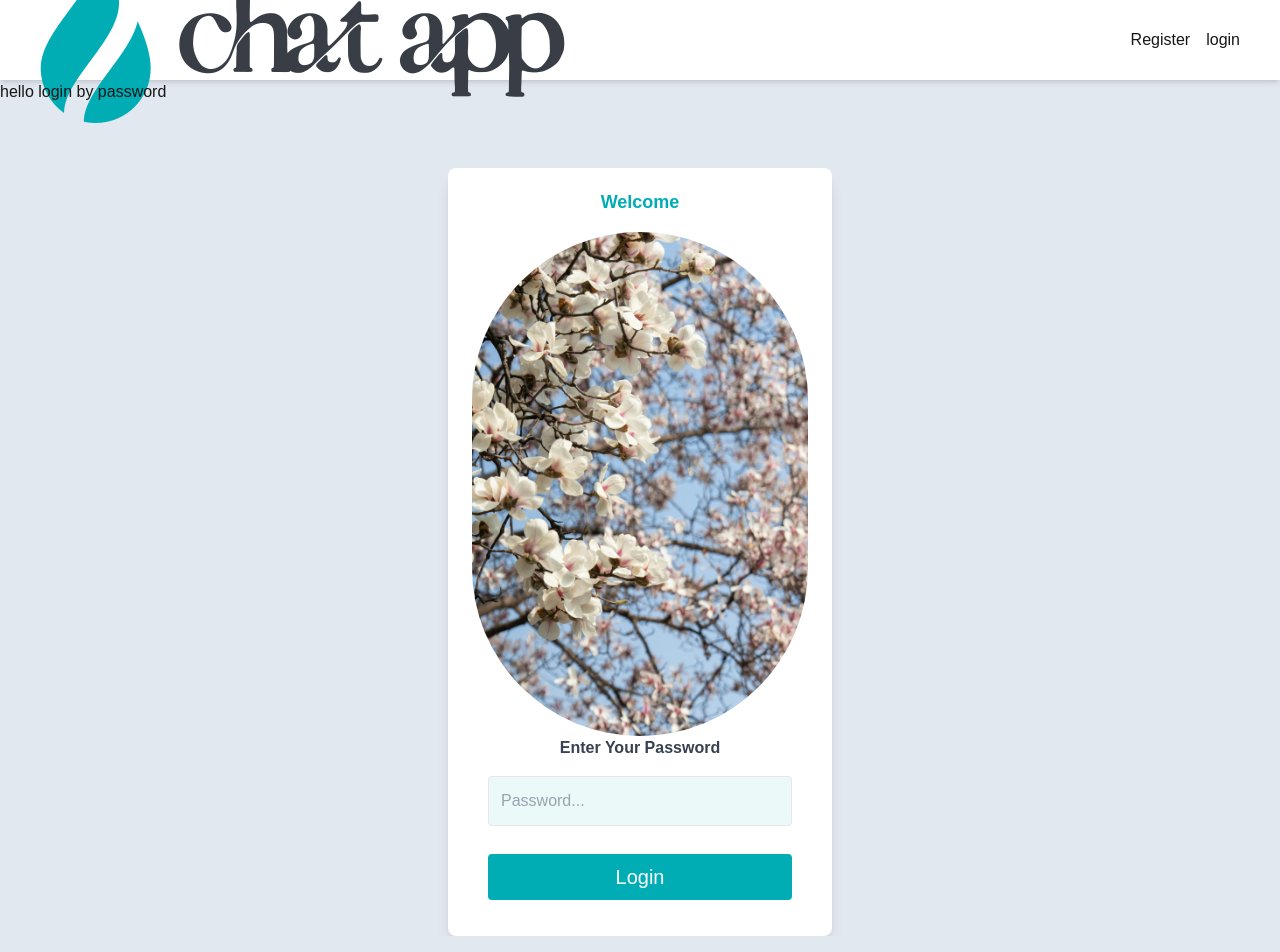
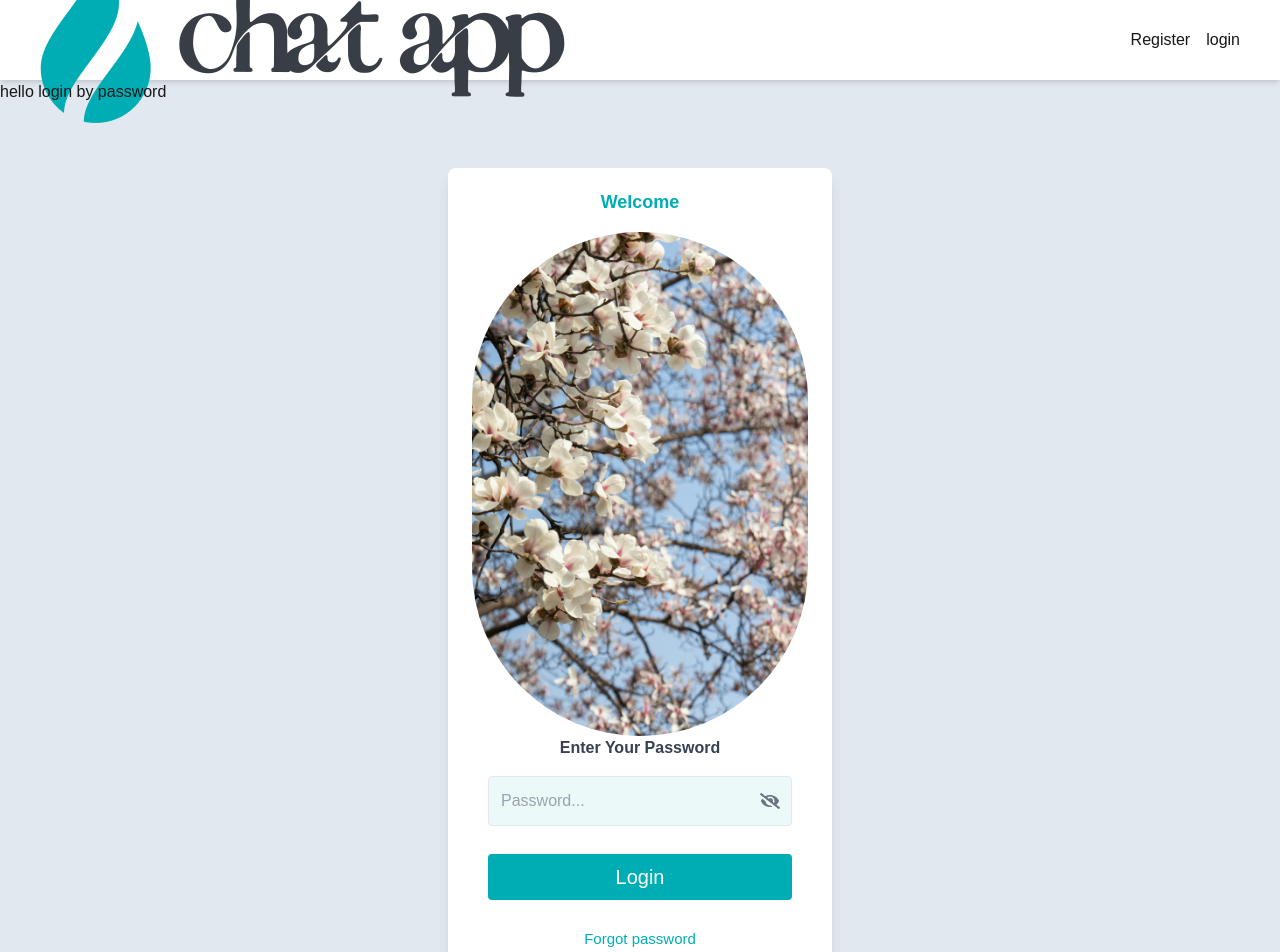
Before and after one commit to nevine1/chat-app-reduxt-tookit, a Next.js app in the folder client/: page /auth/password in a window 1280 px wide. Shown: the top 952 px of the page. Built offline with nearby package versions, Linux system fonts and the light colour scheme.

Commit message:
show password code done

```diff
--- /dev/null
+++ b/client/src/app/auth/resetPassword/page.js
@@ -0,0 +1,12 @@
+import React from 'react'
+import ResetPassword from '@/components/auth/ResetPassword'
+const page = () => {
+  return (
+    <div>
+        Hello reset passowrd
+        <ResetPassword/>
+    </div>
+  )
+}
+
+export default page
--- a/client/src/components/auth/LoginByPassword.js
+++ b/client/src/components/auth/LoginByPassword.js
@@ -3,11 +3,15 @@ import { useRouter } from "next/navigation";
 import toast from "react-hot-toast";
 import axios from "axios";
 import Image from "next/image";
+import { FaEye, FaEyeSlash } from "react-icons/fa";
+import Link from 'next/link'
+
 const LoginByPassword = () => {
     const router = useRouter();
     const [password, setPassword] = useState("");
     const [email, setEmail] = useState("");
-    const [user, setUser ] =  useState({})
+    const [user, setUser ] =  useState({});
+    const [type, setType] = useState("password")
 
     //retrieve the email and userDetails
     useEffect(() => {
@@ -79,18 +83,29 @@ console.log(user)
                 <h1 className="text-md font-semibold mb-4 text-gray-700">Enter Your Password</h1>
 
                 <form className="flex flex-col gap-4 w-full px-4" onSubmit={handleSubmit}>
+                <div className="relative w-full mb-3">
                     <input
-                        type="password"
+                        type={type ? "password" : "text"}
                         value={password}
                         placeholder="Password..."
                         autoComplete="new-password"
                         onChange={(e) => setPassword(e.target.value)}
-                        className="p-3 border rounded mb-3 text-gray-500 focus:outline-primary-dark bg-primary-light"
+                        className="p-3 border w-full rounded text-gray-500 focus:outline-primary-dark bg-primary-light pr-10"
                     />
+                    <span
+                        className="absolute right-3 top-1/2 transform -translate-y-1/2 text-gray-500 cursor-pointer text-[20px]"
+                        onClick={() => setType(!type)}
+                    >
+                        {type ? <FaEyeSlash /> : <FaEye />}
+                    </span>
+                </div>
 
-                    <button type="submit" className="bg-primary text-white py-2 px-4 mb-4 rounded text-bold text-[20px]">
+                    <button type="submit" className="bg-primary text-white py-2 px-4 mb-3 rounded text-bold text-[20px]">
                         Login
                     </button>
+                    <p className="text-[15px] text-primary mb-6 text-center">
+                        <Link href="/auth/resetPassword" >Forgot password</Link>
+                    </p>
                 </form>
             </div>
         </div>
--- /dev/null
+++ b/client/src/components/auth/ResetPassword.js
@@ -0,0 +1,9 @@
+import React from 'react'
+
+const ResetPassword = () => {
+  return (
+    <div>ResetPassword</div>
+  )
+}
+
+export default ResetPassword
```
